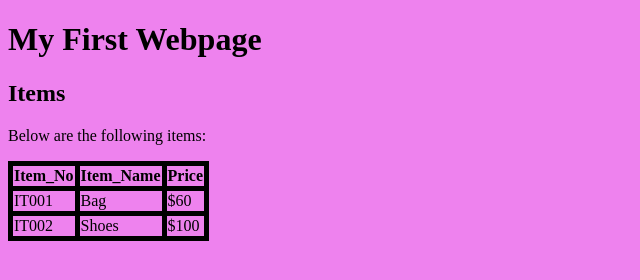
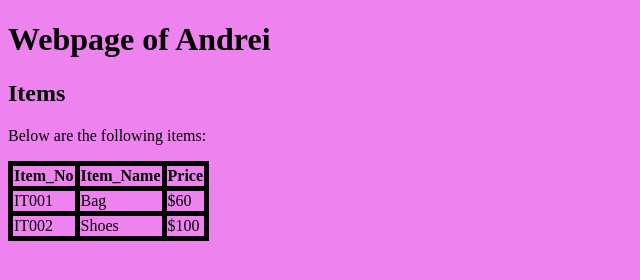
Before and after one commit to CodePlusCoffee/Items, a plain HTML site: page hardcode.html in a window 1280 px wide. Shown: the whole page, without its empty margins (0-640 px from the left). Drawn offline with Linux system fonts and the light colour scheme.

Commit message:
Changing title

```diff
--- a/hardcode.html
+++ b/hardcode.html
@@ -15,7 +15,7 @@
 
    <body>
 
-      <h1>My First Webpage</h1>
+      <h1>Webpage of Andrei</h1>
 
       <h2>Items</h2>
 
```
Also changed, not shown: 1 other file.
